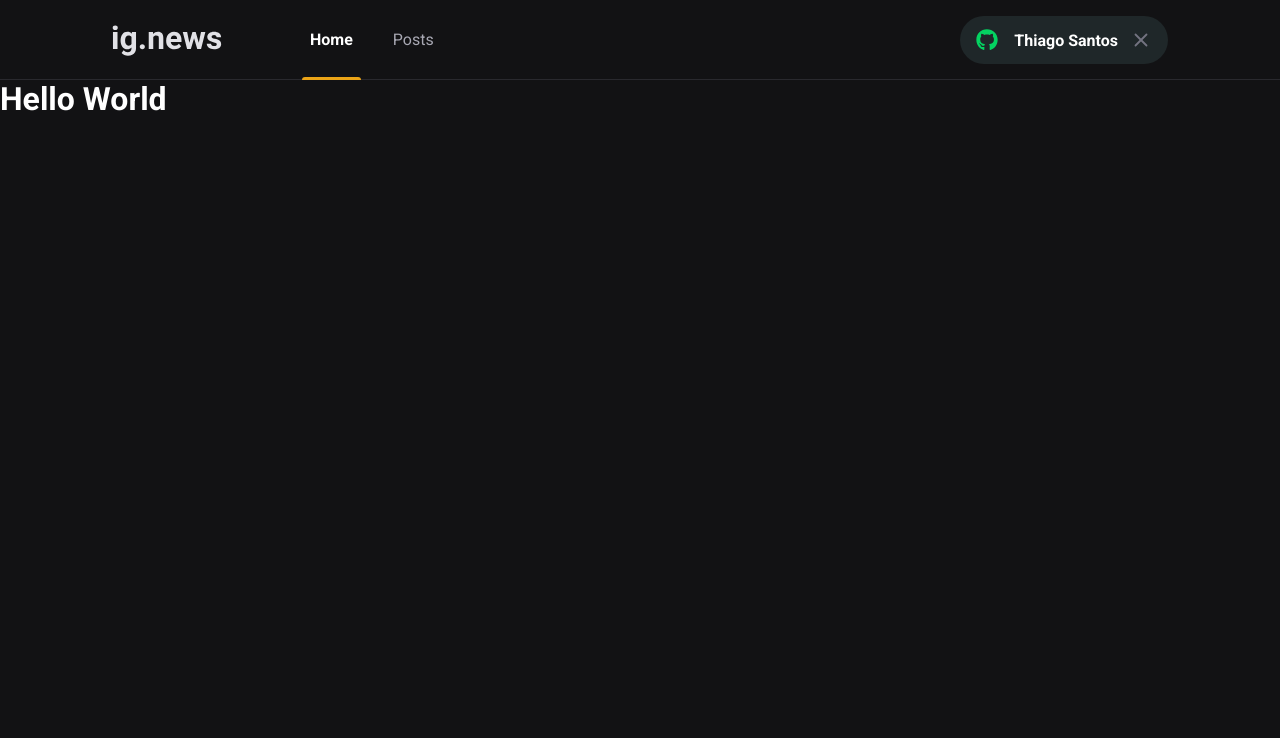
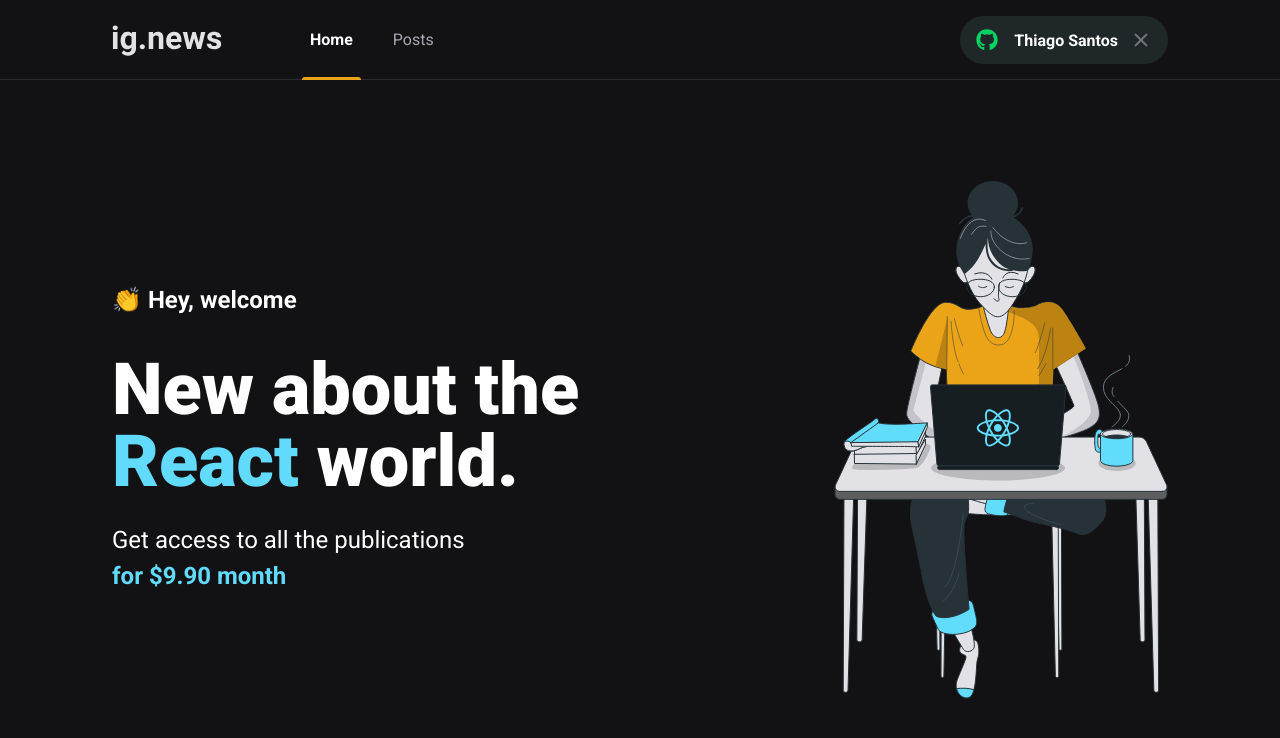
Before and after one commit to userthiago/ignews, a Next.js app: page / in a window 1280 px wide. Shown: the top 738 px of the page. Built offline with nearby package versions, Linux system fonts and the light colour scheme.

Commit message:
feat: Adicionando área de section da página home.

```diff
--- a/src/pages/_document.tsx
+++ b/src/pages/_document.tsx
@@ -7,7 +7,7 @@
       <Html lang="pt-br">
         <Head>
           <link rel="preconnect" href="https://fonts.gstatic.com" />
-          <link href="https://fonts.googleapis.com/css2?family=Roboto:wght@400;500;700&display=swap" rel="stylesheet"></link>
+          <link href="https://fonts.googleapis.com/css2?family=Roboto:wght@400;500;700;900&display=swap" rel="stylesheet"></link>
           <link rel="shortcut icon" href="/favicon.png" type="image/png" />
         </Head>
         <body>
--- /dev/null
+++ b/src/pages/home.module.scss
@@ -0,0 +1,43 @@
+.contentContainer {
+  display: flex;
+  align-items: center;
+  justify-content: space-between;
+
+  height: calc(100vh - 5rem);
+  max-width: 1120px;
+  padding: 0 2rem;
+  margin: 0 auto;
+}
+
+.hero {
+  max-width: 600px;
+
+  > span {
+    font-size: 1.5rem;
+    font-weight: bold;
+  }
+
+  h1 {
+    margin-top: 2.5rem;
+
+    font-size: 4.5rem;
+    line-height: 1;
+    font-weight: 900;
+
+    span {
+      color: var(--cyan);
+    }
+  }
+
+  p {
+    margin-top: 1.5rem;
+
+    font-size: 1.5rem;
+    line-height: 1.5;
+
+    span {
+      color: var(--cyan);
+      font-weight: 700;
+    }
+  }
+}
--- a/src/pages/index.tsx
+++ b/src/pages/index.tsx
@@ -1,12 +1,25 @@
 import Head from 'next/head';
+import Image from 'next/image';
+
+import styles from './home.module.scss';
 
 export default function Home() {
   return (
     <>
       <Head>
-        <title>Início | ig.news</title>
+        <title>Home | ig.news</title>
       </Head>
-      <h1>Hello World</h1>
+      <main className={styles.contentContainer} >
+        <section className={styles.hero} >
+          <span>👏 Hey, welcome</span>
+          <h1>New about the <span>React</span> world.</h1>
+          <p>
+            Get access to all the publications<br />
+            <span>for $9.90 month</span>
+          </p>
+        </section>
+        <Image src="/images/avatar.svg" alt="Girl coding" height={520} width={334} />
+      </main>
     </>
   )
 }
```
